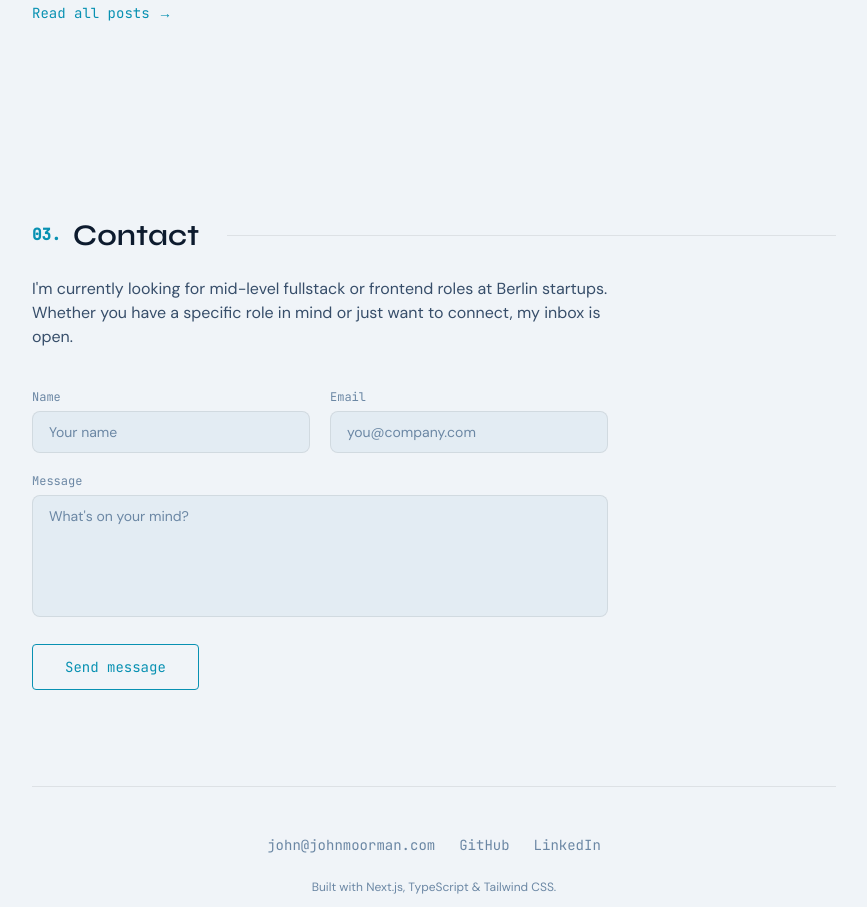
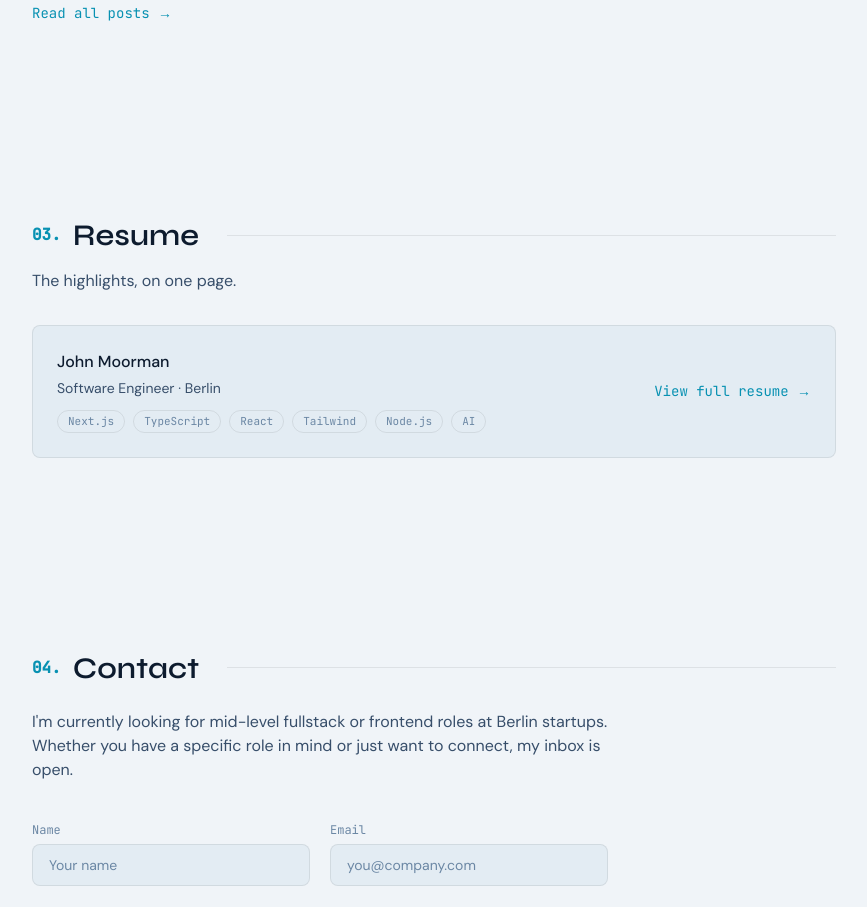
Before and after one commit to mojoro/john-moorman-portfolio, a Next.js app: page / in a window 1280 px wide. Shown: the part 2500-3407 px from the top of the page, without its empty margins (326-1193 px from the left). Built offline with nearby package versions, Linux system fonts and the light colour scheme; no server answers.

Commit message:
Add resume section to homepage and align nav numbering

```diff
--- a/components/home-client.tsx
+++ b/components/home-client.tsx
@@ -285,10 +285,51 @@ export function HomeClient({
         </SectionReveal>
       </section>
 
+      {/* ── Resume ── */}
+      <section id="resume" className="py-24">
+        <SectionReveal>
+          <SectionHeading number="03">Resume</SectionHeading>
+          <p className="mt-4 text-text-secondary">
+            The highlights, on one page.
+          </p>
+        </SectionReveal>
+
+        <SectionReveal delay={0.1}>
+          <Link
+            href="/resume"
+            className="group mt-8 block rounded-lg border border-border bg-bg-surface p-6 transition-colors hover:border-accent/40"
+          >
+            <div className="flex flex-col gap-4 sm:flex-row sm:items-center sm:justify-between">
+              <div>
+                <p className="font-medium text-text-primary transition-colors group-hover:text-accent">
+                  John Moorman
+                </p>
+                <p className="mt-1 text-sm text-text-secondary">
+                  Software Engineer &middot; Berlin
+                </p>
+                <div className="mt-3 flex flex-wrap gap-2">
+                  {["Next.js", "TypeScript", "React", "Tailwind", "Node.js", "AI"].map((tag) => (
+                    <span
+                      key={tag}
+                      className="rounded-full border border-border px-2.5 py-0.5 font-mono text-[11px] text-text-muted"
+                    >
+                      {tag}
+                    </span>
+                  ))}
+                </div>
+              </div>
+              <span className="font-mono text-sm text-accent transition-colors">
+                View full resume &rarr;
+              </span>
+            </div>
+          </Link>
+        </SectionReveal>
+      </section>
+
       {/* ── Contact ── */}
       <section id="contact" className="py-24">
         <SectionReveal>
-          <SectionHeading number="03">Contact</SectionHeading>
+          <SectionHeading number="04">Contact</SectionHeading>
           <p className="mt-6 max-w-xl text-text-secondary">
             I&apos;m currently looking for mid-level fullstack or frontend roles
             at Berlin startups. Whether you have a specific role in mind or just
--- a/components/sidebar.tsx
+++ b/components/sidebar.tsx
@@ -8,7 +8,7 @@ import { ThemeToggle } from "./theme-toggle"
 const NAV_ITEMS = [
   { number: "01", label: "Work",    hash: "work",    page: "/work" },
   { number: "02", label: "Blog",    hash: "blog",    page: "/blog" },
-  { number: "03", label: "Resume",  hash: null,      page: "/resume" },
+  { number: "03", label: "Resume",  hash: "resume",  page: "/resume" },
   { number: "04", label: "Contact", hash: "contact", page: null },
 ] as const
 
@@ -123,20 +123,11 @@ export function Sidebar() {
       e.preventDefault()
       setMobileMenuOpen(false)
 
-      // Items with no hash (e.g. Resume) always navigate to their page
-      if (!hash && page) {
-        router.push(page)
-        return
-      }
-
       if (isHomePage && hash) {
-        // Smooth scroll to section on homepage
         document.getElementById(hash)?.scrollIntoView({ behavior: "smooth" })
       } else if (page) {
-        // Navigate to dedicated page
         router.push(page)
       } else if (hash) {
-        // No dedicated page, go home to the section
         router.push(`/#${hash}`)
       }
     },
@@ -150,7 +141,6 @@ export function Sidebar() {
   }
 
   const getHref = (item: typeof NAV_ITEMS[number]) => {
-    if (!item.hash && item.page) return item.page
     if (isHomePage) return `#${item.hash}`
     return item.page ?? `/#${item.hash}`
   }
```
